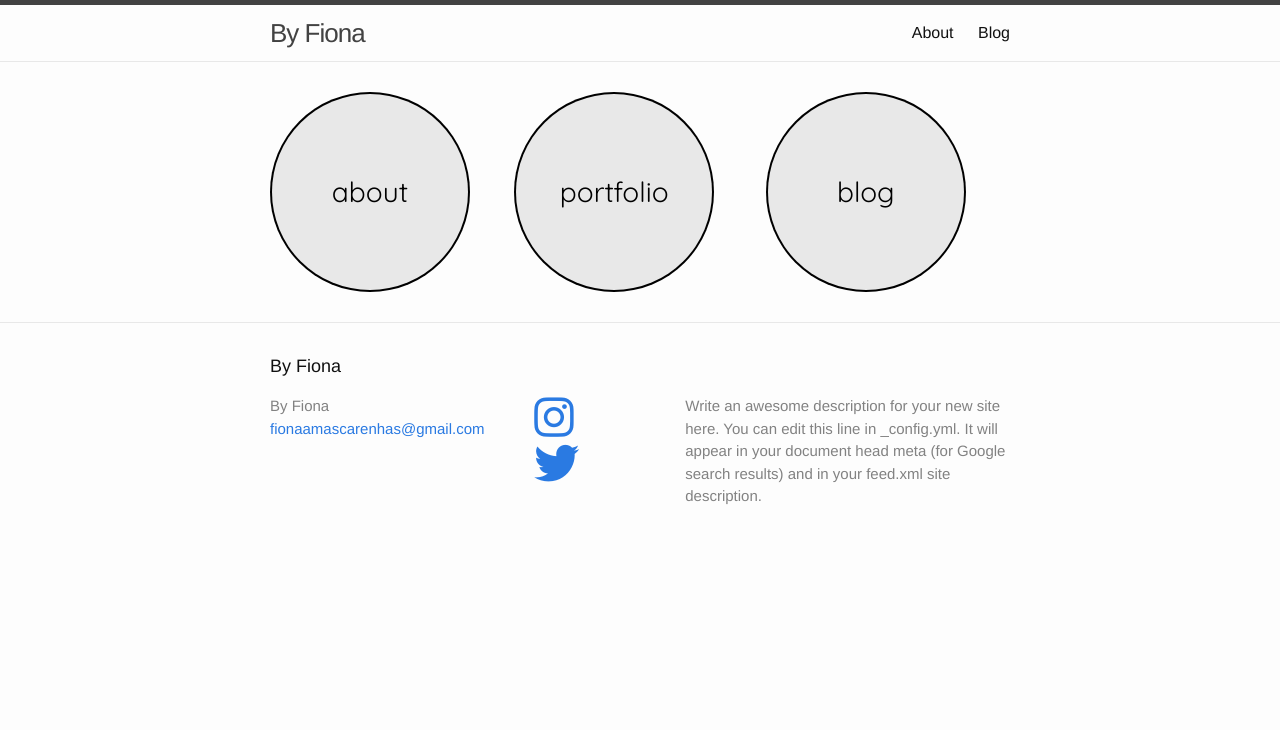
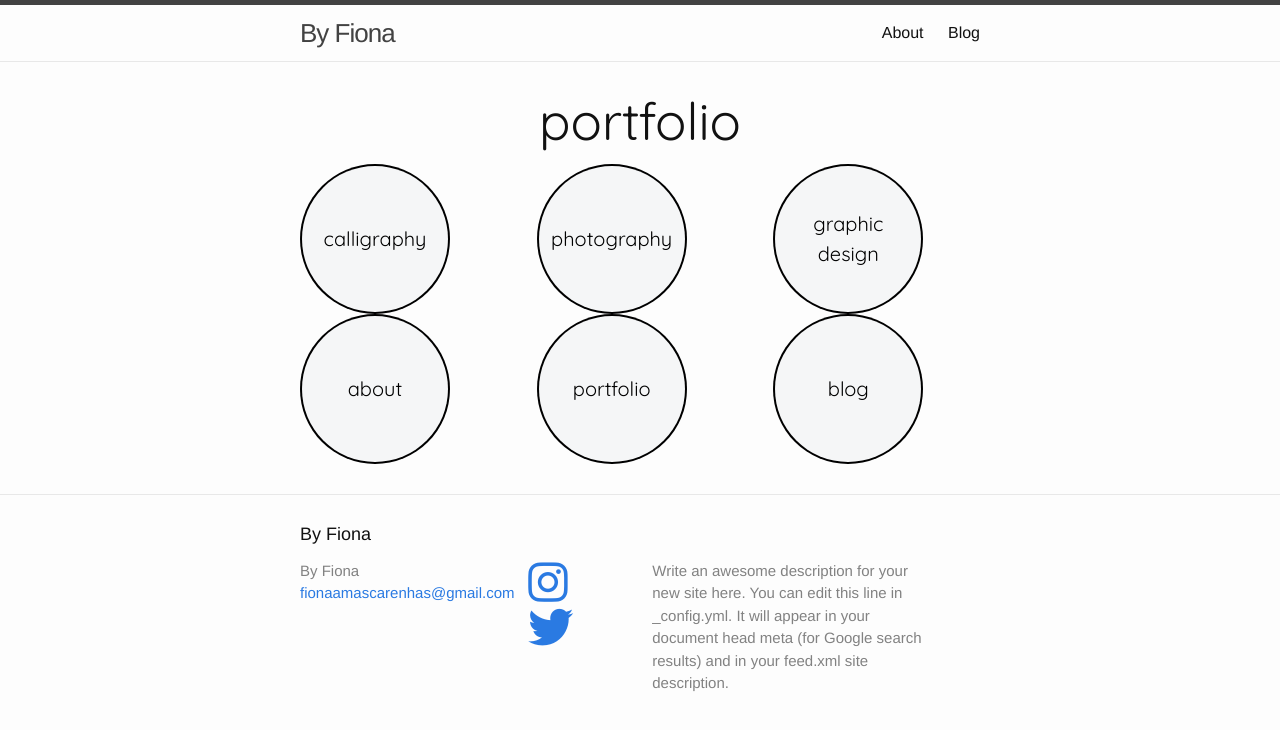
Before and after one commit to byfiona/byfiona.github.io, a Jekyll site: the page built from index.html, in a window 1280 px wide. Shown: the top 730 px of the page. Built offline with Jekyll 4.4.1, drawn with Linux system fonts in a browser that asks for light colours; nearby versions of some CDN libraries; library files that are not in the unit come from our copies.

Commit message:
using bootstrap for responsive ness

```diff
--- a/_includes/head.html
+++ b/_includes/head.html
@@ -8,6 +8,8 @@
 
   <link href='https://fonts.googleapis.com/css?family=Quicksand' rel='stylesheet' type='text/css'>
   <link rel="stylesheet" href="node_modules/font-awesome/css/font-awesome.min.css">
+  <link rel="stylesheet" href="node_modules/bootstrap/dist/css/bootstrap.min.css">
+
 
   <link rel="stylesheet" href="{{ "/css/main.css" | prepend: site.baseurl }}">
   <link rel="canonical" href="{{ page.url | replace:'index.html','' | prepend: site.baseurl | prepend: site.url }}">
--- a/_sass/_custom.scss
+++ b/_sass/_custom.scss
@@ -3,21 +3,27 @@
  */
 
 .circle-container {
-
 }
 
 .circle {
-  width: 200px;
-  height: 200px;
-  border-radius: 100px;
+  width: 150px;
+  height: 150px;
+  border-radius: 75px;
   font-family: $accent-font;
-  font-size: 28px;
+  font-size: 20px;
   color: #000;
   text-align: center;
-  line-height: 200px;
+  vertical-align: middle;
+  display: table-cell;
   background: #000;
   position: relative;
   z-index:1;
+}
+
+.circle span{
+  vertical-align: middle;
+  width: 100%;
+  display: block;
 }
 
 .circle:before {
@@ -27,8 +33,8 @@
   left: 2px;
   bottom: 2px;
   content: '';
-  background: $grey-color-light;
-  border-radius: 100px;
+  background: $dark-white;
+  border-radius: 75px;
   z-index: -1;
 }
 
@@ -40,20 +46,11 @@
   content: '';
   background: $brand-color;
   color: $brand-color;
-  border-radius: 100px;
+  border-radius: 75px;
 }
 
-.right {
-  float: right;
-  width: 33%;
+.portfolio-heading {
+  text-align: center;
+  font-size: 52px;
+  font-family: $accent-font;
 }
-
-.center {
-  display: inline-block;
-  width: 33%;
-}
-
-.left {
-  float: left;
-  width: 33%;
-}
--- a/css/main.scss
+++ b/css/main.scss
@@ -16,6 +16,7 @@ $spacing-unit:     30px;
 
 $text-color:       #111;
 $background-color: #fdfdfd;
+$dark-white:       #f5f6f7;
 $brand-color:      #2a7ae2;
 
 $grey-color:       #828282;
--- a/index.html
+++ b/index.html
@@ -2,15 +2,32 @@
 layout: default
 ---
 
-<div class="circle-container">
 
-  <div class="left">
+<h1 class="portfolio-heading">portfolio</h1>
+<div class="row">
+
+  <div class="col-md-4">
+    <div class="circle">calligraphy</div>
+  </div>
+  <div class="col-md-4">
+    <div class="circle">photography</div>
+  </div>
+  <div class="col-md-4">
+    <div class="circle">
+      graphic</br>design
+    </div>
+  </div>
+</div>
+
+<div class="row">
+
+  <div class="col-md-4">
     <div class="circle">about</div>
   </div>
-  <div class="center">
+  <div class="col-md-4">
     <div class="circle">portfolio</div>
   </div>
-  <div class="right">
+  <div class="col-md-4">
     <div class="circle">blog</div>
   </div>
 
--- a/package.json
+++ b/package.json
@@ -6,6 +6,7 @@
   "description": "A small blog built using Jekyll",
   "license": "MIT",
   "dependencies": {
-    "font-awesome": "~4.4.0"
+    "font-awesome": "~4.4.0",
+    "bootstrap": "~3.3.5"
   }
 }
```
